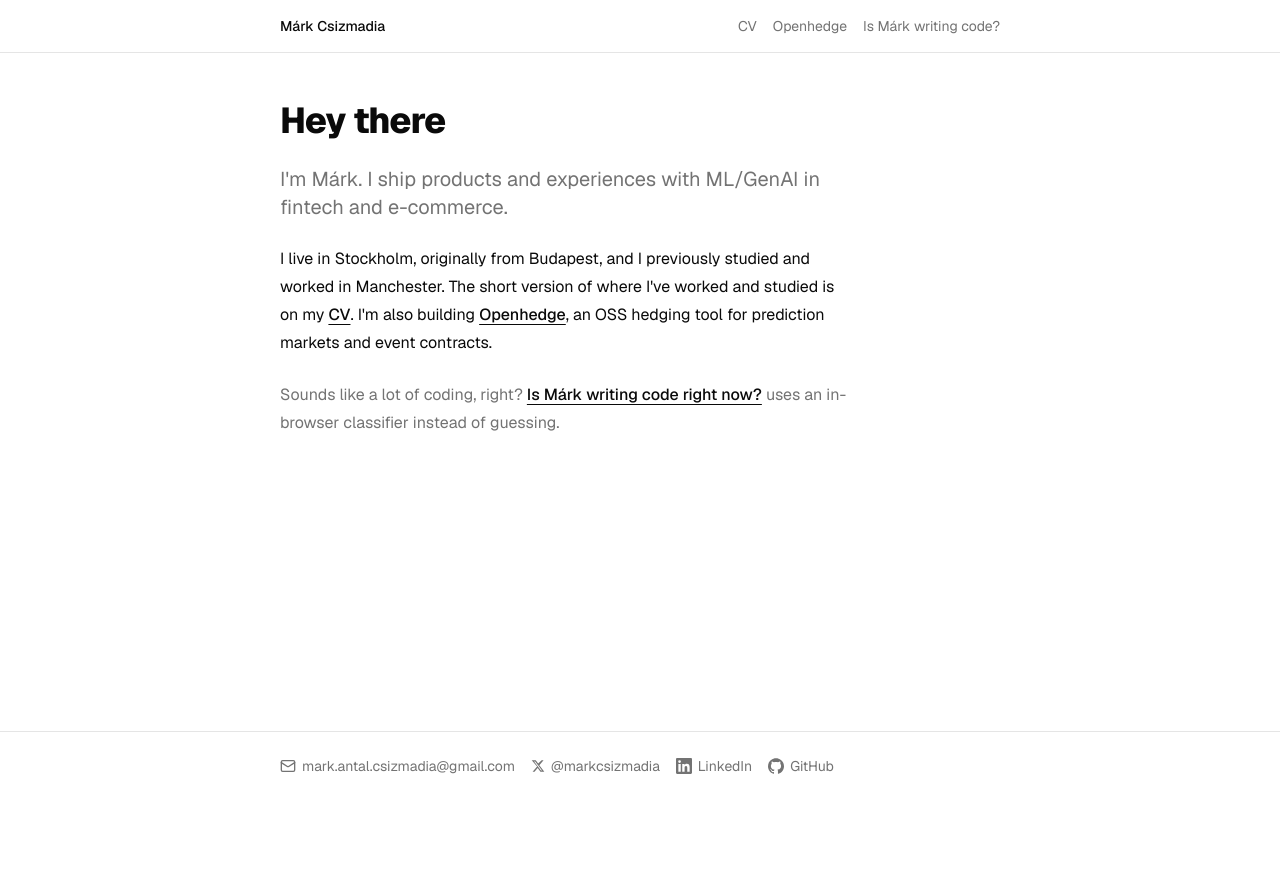
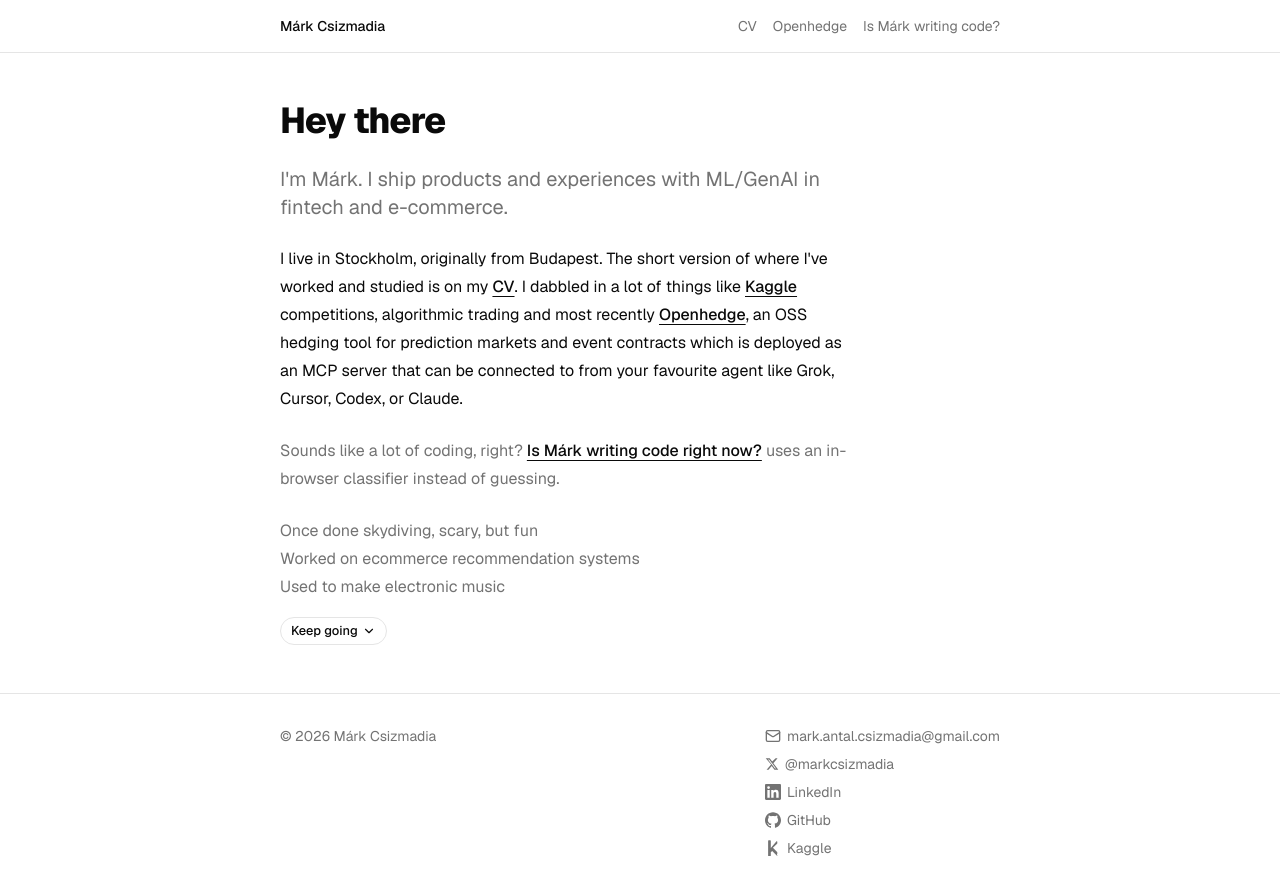
Before and after one commit to mark-antal-csizmadia/personal-website, a Next.js app in the folder web/: page / in a window 1280 px wide. Before the commit the page ends 800 px from the top, so only its background shows below. Built offline with nearby package versions, Linux system fonts and the light colour scheme.

Commit message:
feat: polish footer, CV, and homepage fun facts
Give the site a real footer with stacked socials (including Kaggle), open external links in a new tab, and add a looping Keep going facts wheel on the homepage.

Co-authored-by: Cursor <cursoragent@cursor.com>

```diff
--- a/web/src/app/layout.tsx
+++ b/web/src/app/layout.tsx
@@ -7,6 +7,7 @@ import { SITE_DESCRIPTION, SITE_NAME, SITE_URL } from "@/lib/site";
 import {
   EMAIL,
   GITHUB_HREF,
+  KAGGLE_HREF,
   LINKEDIN_HREF,
   X_HANDLE,
   X_HREF,
@@ -52,7 +53,7 @@ const jsonLd = {
   name: SITE_NAME,
   url: SITE_URL,
   email: EMAIL,
-  sameAs: [X_HREF, GITHUB_HREF, LINKEDIN_HREF],
+  sameAs: [X_HREF, GITHUB_HREF, LINKEDIN_HREF, KAGGLE_HREF],
 };
 
 export default function RootLayout({ children }: LayoutProps<"/">) {
--- a/web/src/app/page.tsx
+++ b/web/src/app/page.tsx
@@ -1,12 +1,15 @@
 import type { Metadata } from "next";
 import Link from "next/link";
 
+import { ExternalLink } from "@/components/external-link";
+import { KeepGoingFacts } from "@/components/keep-going-facts";
 import { SiteFooter } from "@/components/site-footer";
 import {
   TypographyH1,
   TypographyLead,
   TypographyP,
 } from "@/components/ui/typography";
+import { KAGGLE_HREF } from "@/lib/socials";
 
 export const metadata: Metadata = {
   alternates: { canonical: "/" },
@@ -23,25 +26,30 @@ export default function Home() {
             fintech and e-commerce.
           </TypographyLead>
           <TypographyP className="max-w-xl">
-            I live in Stockholm, originally from
-            Budapest, and I previously studied and worked in Manchester.
-            The short version
-            of where I&apos;ve worked and studied is on my{" "}
+            I live in Stockholm, originally from Budapest. The short version of
+            where I&apos;ve worked and studied is on my{" "}
             <Link
               href="/cv"
               className="font-medium underline underline-offset-4"
             >
               CV
             </Link>
-            .
-            I&apos;m also building{" "}
+            . I dabbled in a lot of things like {" "}
+            <ExternalLink
+              href={KAGGLE_HREF}
+              className="font-medium underline underline-offset-4"
+            >
+              Kaggle
+            </ExternalLink>{" "}
+            competitions, algorithmic trading and most recently{" "}
             <Link
               href="/openhedge"
               className="font-medium underline underline-offset-4"
             >
               Openhedge
             </Link>
-            , an OSS hedging tool for prediction markets and event contracts.
+            , an OSS hedging tool for prediction markets and event contracts which is deployed as an MCP server that can be connected to from your
+            favourite agent like Grok, Cursor, Codex, or Claude.
           </TypographyP>
           <TypographyP className="max-w-xl text-muted-foreground">
             Sounds like a lot of coding, right?{" "}
@@ -53,6 +61,7 @@ export default function Home() {
             </Link>{" "}
             uses an in-browser classifier instead of guessing.
           </TypographyP>
+          <KeepGoingFacts />
         </article>
       </main>
       <SiteFooter />
--- /dev/null
+++ b/web/src/components/external-link.tsx
@@ -0,0 +1,14 @@
+import type { ComponentProps } from "react";
+
+export function ExternalLink({
+  children,
+  rel = "noopener noreferrer",
+  target = "_blank",
+  ...props
+}: ComponentProps<"a">) {
+  return (
+    <a {...props} rel={rel} target={target}>
+      {children}
+    </a>
+  );
+}
--- /dev/null
+++ b/web/src/components/keep-going-facts.tsx
@@ -0,0 +1,129 @@
+"use client";
+
+import { ChevronDownIcon } from "lucide-react";
+import {
+  useLayoutEffect,
+  useState,
+  type TransitionEvent,
+} from "react";
+
+import { Button } from "@/components/ui/button";
+import { funFacts } from "@/lib/fun-facts";
+import { cn } from "@/lib/utils";
+
+const VISIBLE_COUNT = 3;
+const ITEM_HEIGHT_REM = 1.75;
+
+export function KeepGoingFacts() {
+  const factCount = funFacts.length;
+  const [offset, setOffset] = useState(factCount);
+  const [animating, setAnimating] = useState(false);
+  const [skipTransition, setSkipTransition] = useState(false);
+
+  useLayoutEffect(() => {
+    if (!skipTransition) {
+      return;
+    }
+
+    const frame = requestAnimationFrame(() => {
+      setSkipTransition(false);
+      setAnimating(false);
+    });
+
+    return () => cancelAnimationFrame(frame);
+  }, [skipTransition]);
+
+  if (factCount === 0) {
+    return null;
+  }
+
+  const tape = [...funFacts, ...funFacts];
+  const visibleFacts = Array.from(
+    { length: VISIBLE_COUNT },
+    (_, index) => funFacts[(offset + index) % factCount],
+  );
+
+  function keepGoing() {
+    if (animating) {
+      return;
+    }
+
+    if (
+      typeof window !== "undefined" &&
+      window.matchMedia("(prefers-reduced-motion: reduce)").matches
+    ) {
+      setOffset((current) => {
+        const next = current - 1;
+        return next <= 0 ? factCount : next;
+      });
+      return;
+    }
+
+    setAnimating(true);
+    setOffset((current) => current - 1);
+  }
+
+  function handleTransitionEnd(event: TransitionEvent<HTMLUListElement>) {
+    if (event.target !== event.currentTarget) {
+      return;
+    }
+
+    if (event.propertyName !== "transform") {
+      return;
+    }
+
+    if (offset > 0) {
+      setAnimating(false);
+      return;
+    }
+
+    setSkipTransition(true);
+    setOffset(factCount);
+  }
+
+  return (
+    <div className="mt-6 max-w-xl">
+      <p className="sr-only" aria-live="polite">
+        {visibleFacts.map((fact) => fact.text).join(" ")}
+      </p>
+      <div
+        aria-hidden="true"
+        className="relative overflow-hidden"
+        style={{ height: `calc(${VISIBLE_COUNT} * ${ITEM_HEIGHT_REM}rem)` }}
+      >
+        <ul
+          className={cn(
+            "absolute inset-x-0 top-0 m-0 list-none p-0",
+            !skipTransition &&
+              "motion-safe:transition-transform motion-safe:duration-500 motion-safe:ease-[cubic-bezier(0.22,1.7,0.36,1)]",
+          )}
+          style={{
+            transform: `translateY(calc(-${offset} * ${ITEM_HEIGHT_REM}rem))`,
+          }}
+          onTransitionEnd={handleTransitionEnd}
+        >
+          {tape.map((fact, index) => (
+            <li
+              key={`${fact.id}-${index}`}
+              title={fact.text}
+              className="flex h-7 items-center leading-7 text-muted-foreground"
+            >
+              <span className="truncate">{fact.text}</span>
+            </li>
+          ))}
+        </ul>
+      </div>
+      <Button
+        type="button"
+        variant="outline"
+        size="sm"
+        className="mt-4 rounded-full"
+        aria-label="Show the next fun fact"
+        onClick={keepGoing}
+      >
+        Keep going
+        <ChevronDownIcon />
+      </Button>
+    </div>
+  );
+}
--- a/web/src/components/site-footer.tsx
+++ b/web/src/components/site-footer.tsx
@@ -1,26 +1,27 @@
 import type { ReactNode } from "react";
 
 import { SiteSocials } from "@/components/site-socials";
+import { SITE_NAME } from "@/lib/site";
 import { cn } from "@/lib/utils";
+
+const COPYRIGHT_YEAR = 2026;
 
 export function SiteFooter({
   children,
   className,
-  contentClassName,
 }: {
   children?: ReactNode;
   className?: string;
-  contentClassName?: string;
 }) {
   return (
     <footer className={cn("mt-auto border-t", className)}>
-      <div
-        className={cn(
-          "mx-auto flex w-full max-w-3xl flex-col gap-3 px-6 py-6",
-          contentClassName,
-        )}
-      >
-        {children}
+      <div className="mx-auto flex w-full max-w-3xl flex-col gap-6 px-6 py-8 sm:flex-row sm:items-start sm:justify-between">
+        <div className="flex flex-col gap-3">
+          {children}
+          <p className="text-sm text-muted-foreground">
+            © {COPYRIGHT_YEAR} {SITE_NAME}
+          </p>
+        </div>
         <SiteSocials />
       </div>
     </footer>
--- a/web/src/components/site-socials.tsx
+++ b/web/src/components/site-socials.tsx
@@ -2,12 +2,15 @@ import type { ReactNode, SVGProps } from "react";
 
 import { MailIcon } from "lucide-react";
 
+import { ExternalLink } from "@/components/external-link";
 import { cn } from "@/lib/utils";
 import {
   EMAIL,
   EMAIL_HREF,
   GITHUB_HREF,
   GITHUB_LABEL,
+  KAGGLE_HREF,
+  KAGGLE_LABEL,
   LINKEDIN_HREF,
   LINKEDIN_LABEL,
   X_HANDLE,
@@ -38,11 +41,18 @@ function GitHubIcon(props: SVGProps<SVGSVGElement>) {
   );
 }
 
+function KaggleIcon(props: SVGProps<SVGSVGElement>) {
+  return (
+    <svg viewBox="0 0 24 24" aria-hidden="true" fill="currentColor" {...props}>
+      <path d="M18.825 23.785c-.064.023-.143.023-.205.023h-.011c-.256 0-.512-.098-.707-.293l-7.116-7.13-2.075 2.076v5.338c0 .562-.456 1.018-1.018 1.018H5.688c-.562 0-1.018-.456-1.018-1.018V1.214c0-.562.456-1.018 1.018-1.018h2.014c.562 0 1.018.456 1.018 1.018v10.968L16.9 2.123c.195-.195.451-.293.707-.293.064 0 .128.01.192.023.391.098.66.44.66.854v2.014c0 .27-.108.534-.293.726l-6.26 6.258 6.26 6.258c.185.192.293.456.293.726v2.014c0 .413-.269.756-.66.854z" />
+    </svg>
+  );
+}
+
 type SocialLink = {
   href: string;
   label: string;
   icon: ReactNode;
-  external?: boolean;
 };
 
 const contactLinks: SocialLink[] = [
@@ -55,7 +65,6 @@ const contactLinks: SocialLink[] = [
     href: X_HREF,
     label: X_HANDLE,
     icon: <XIcon className="size-3.5" />,
-    external: true,
   },
 ];
 
@@ -65,32 +74,40 @@ const socialLinks: SocialLink[] = [
     href: LINKEDIN_HREF,
     label: LINKEDIN_LABEL,
     icon: <LinkedInIcon className="size-4" />,
-    external: true,
   },
   {
     href: GITHUB_HREF,
     label: GITHUB_LABEL,
     icon: <GitHubIcon className="size-4" />,
-    external: true,
+  },
+  {
+    href: KAGGLE_HREF,
+    label: KAGGLE_LABEL,
+    icon: <KaggleIcon className="size-4" />,
   },
 ];
 
-function SocialAnchor({
-  href,
-  label,
-  icon,
-  external,
-}: SocialLink) {
-  return (
-    <a
-      className="inline-flex items-center gap-1.5 text-sm text-muted-foreground underline-offset-4 hover:text-foreground hover:underline"
-      href={href}
-      {...(external
-        ? { rel: "noopener noreferrer", target: "_blank" }
-        : undefined)}
-    >
+function SocialAnchor({ href, label, icon }: SocialLink) {
+  const className =
+    "inline-flex items-center gap-1.5 text-sm text-muted-foreground underline-offset-4 hover:text-foreground hover:underline";
+  const content = (
+    <>
       {icon}
       <span>{label}</span>
+    </>
+  );
+
+  if (href.startsWith("http")) {
+    return (
+      <ExternalLink className={className} href={href}>
+        {content}
+      </ExternalLink>
+    );
+  }
+
+  return (
+    <a className={className} href={href}>
+      {content}
     </a>
   );
 }
@@ -107,7 +124,7 @@ export function SiteSocials({
   return (
     <nav
       aria-label={contactOnly ? "Contact" : "Social links"}
-      className={cn("flex flex-wrap items-center gap-x-4 gap-y-2", className)}
+      className={cn("flex flex-col items-start gap-2", className)}
     >
       {links.map((link) => (
         <SocialAnchor key={link.href} {...link} />
--- a/web/src/lib/cv.ts
+++ b/web/src/lib/cv.ts
@@ -1,9 +1,17 @@
+import { KAGGLE_HREF } from "@/lib/socials";
+
 export type CvEntry = {
   dates: string;
   title: string;
   org: string;
   place: string;
   highlights: string[];
+};
+
+export type CvMiscItem = {
+  title: string;
+  href: string;
+  detail: string;
 };
 
 export const cvSummary =
@@ -72,3 +80,17 @@ export const education: CvEntry[] = [
     ],
   },
 ];
+
+export const misc: CvMiscItem[] = [
+  {
+    title: "Openhedge",
+    href: "/openhedge",
+    detail:
+      "Building OSS hedging tools for prediction markets and event contracts, including an MCP server that agents can connect to.",
+  },
+  {
+    title: "Kaggle",
+    href: KAGGLE_HREF,
+    detail: "Dabbled in machine learning competitions for a while.",
+  },
+];
--- /dev/null
+++ b/web/src/lib/fun-facts.ts
@@ -0,0 +1,57 @@
+export type FunFact = {
+  /** Stable id; used as the React key. */
+  id: string;
+  /** One-liner revealed by each Keep going press. */
+  text: string;
+};
+
+/**
+ * Homepage Keep going facts. The landing page shows three at a time and
+ * rotates through this list like a wheel. Add, remove, or reorder entries.
+ */
+export const funFacts: FunFact[] = [
+  {
+    id: "skydiving",
+    text: "Once done skydiving, scary, but fun",
+  },
+  {
+    id: "ecommerce-recsys",
+    text: "Worked on ecommerce recommendation systems",
+  },
+  {
+    id: "electronic-music",
+    text: "Used to make electronic music",
+  },
+  {
+    id: "manchester",
+    text: "Worked with semiconductors in Manchester, UK",
+  },
+  {
+    id: "msc-thesis",
+    text: "Helped raise seed funding for a startup",
+  },
+  {
+    id: "kth",
+    text: "Studied MSc in Machine Learning at KTH",
+  },
+  {
+    id: "karate",
+    text: "Practiced karate for 8 years",
+  },
+  {
+    id: "livedat",
+    text: "Lived in Stockholm, Budapest, Manchester",
+  },
+  {
+    id: "cod4",
+    text: "Countless hours in Call of Duty 4",
+  },
+  {
+    id: "best-movie",
+    text: "Believes that Interstellar is the best movie",
+  },
+  {
+    id: "fraud-detection",
+    text: "Worked on Pay by Bank ML fraud prevention",
+  },
+];
--- a/web/src/lib/socials.ts
+++ b/web/src/lib/socials.ts
@@ -10,3 +10,6 @@ export const LINKEDIN_LABEL = "LinkedIn";
 
 export const GITHUB_HREF = "https://github.com/mark-antal-csizmadia";
 export const GITHUB_LABEL = "GitHub";
+
+export const KAGGLE_HREF = "https://www.kaggle.com/markcsizmadia";
+export const KAGGLE_LABEL = "Kaggle";
```
Also changed, not shown: web/src/app/cv/page.tsx (+43 -6 lines), web/src/app/openhedge/page.tsx (+11 -14 lines).
